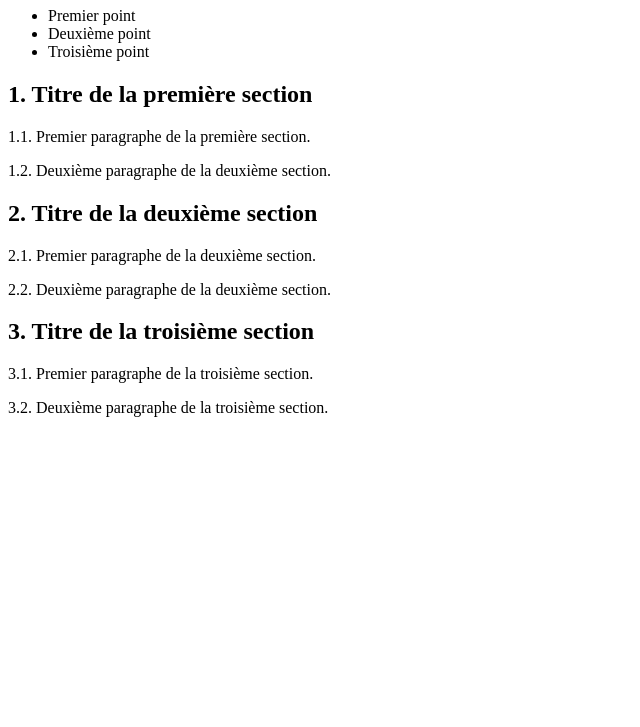
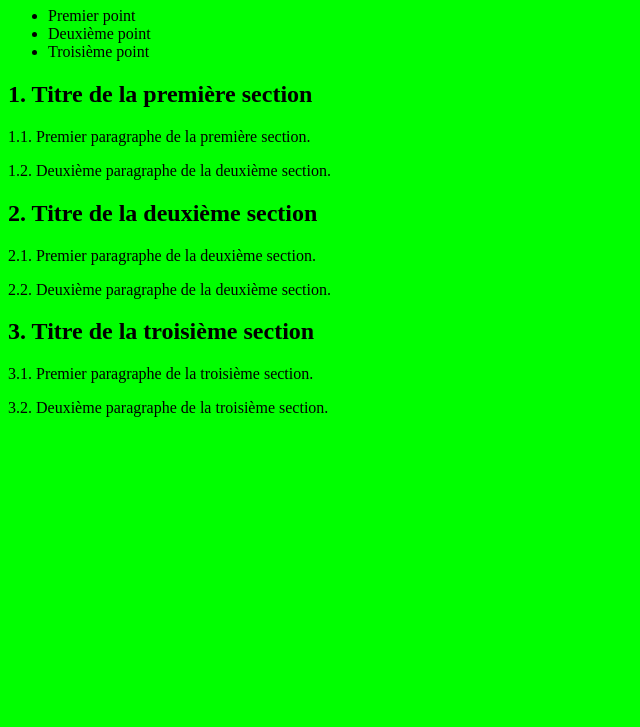
Before and after one commit to ThomasVandenhede/diw-js-08, a plain HTML site: page DOM/exercices/4 - Le Model Objet du Document/exercice - 04.html in a window 1280 px wide. Shown: the part 73-800 px from the top of the page, without its empty margins (0-640 px from the left). Drawn offline with Linux system fonts and the light colour scheme.

Commit message:
Complete DOM exercise 4 04

```diff
--- a/DOM/exercices/4 - Le Model Objet du Document/exercice - 04.html
+++ b/DOM/exercices/4 - Le Model Objet du Document/exercice - 04.html
@@ -14,7 +14,7 @@
       /*
       1. La propriété body du sous objet document de l'objet window contient l'objet correspondant à la balise body du document Web affiché. Affichez le contenu de la propriété body à l'aide de la méthode .log() du sous objet console.
       */
-
+      console.log(document.body);
       /*
       2. Vous avez pu constater que cette propriété contient null. En effet, lorsque votre script est exécuté, le navigateur n'A PAS ENCORE LU ET CHARGE la suite du document. A partir de maintenant vous avez 2 possibilités :
         - Soit vous programmez dans une balise script que vous positionnerez juste avant la balise body fermante
@@ -24,13 +24,18 @@
       /*
       3. Affichez à nouveau la propriété body à l'aide de la méthode .log() du sous objet console en respectant les consignes proposées précédemment.
       */
-
+      let handleLoad = function() {
+        console.log(document.body);
+      }
       /*
       4. La propriété body contient donc un objet de type HTMLBodyElement. Affectez la chaîne de caractère 'lime' à la propriété bgColor de l'objet référencé dans la propriété body.
       */
+      handleLoad = function() {
+        document.body.style.backgroundColor = 'lime';
+      }
     </script>
   </head>
-  <body>
+  <body onload="handleLoad()">
     <h1>Titre principal</h1>
     <ul>
       <li>Premier point</li>
```
